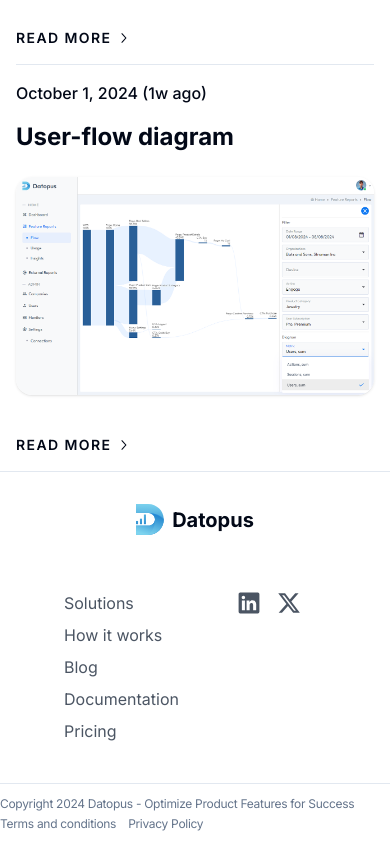
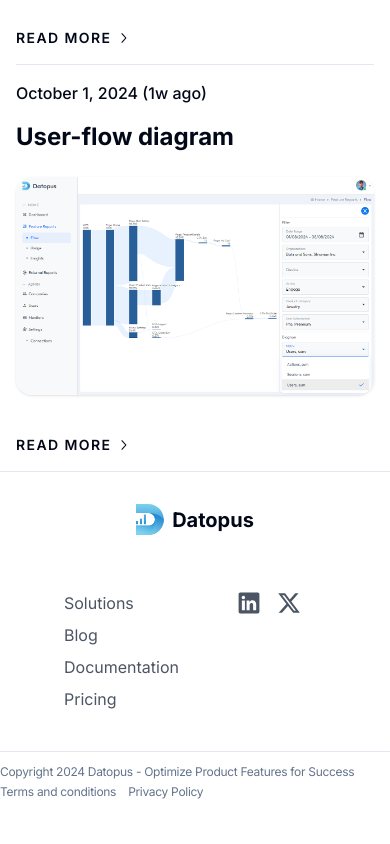
Before and after one commit to artemmuntianu/datopus.landing, a Next.js app: page /blog in a window 390 px wide. Shown: the part 2373-3217 px from the top of the page. After the commit the page ends 3185 px from the top, so only its background shows below. Built offline with nearby package versions, Linux system fonts and the light colour scheme.

Commit message:
fix: hide how-it-works in the footer on small screens

```diff
--- a/src/components/footer.tsx
+++ b/src/components/footer.tsx
@@ -19,7 +19,7 @@
                             <li className="my-2">
                                 <Link href="/#solutions" className="text-gray-600">Solutions</Link>
                             </li>
-                            <li className="my-2">
+                            <li className="max-[1200px]:hidden my-2">
                                 <Link href="/#how-it-works" className="text-gray-600">How it works</Link>
                             </li>
                             <li className="my-2">
```
